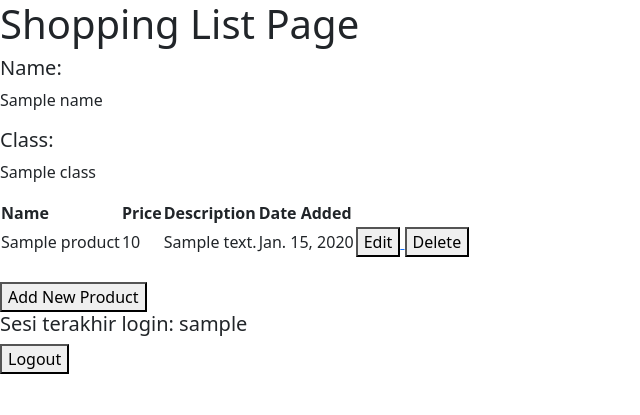
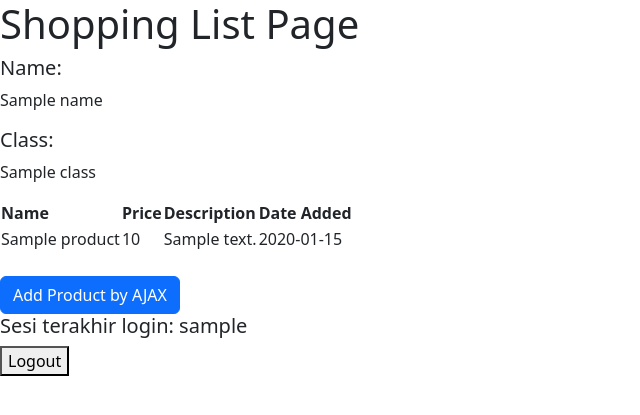
Before and after one commit to belatijagad/shopping-list, a Django app: template main/templates/main.html in a window 1280 px wide. Shown: the top 415 px of the page, without its empty margins (0-640 px from the left). Run offline with Django 4.2, Linux system fonts and the light colour scheme; tables that the repository leaves empty hold one stand-in row (values such as "Sample post"); the template is opened without the code that fills it: values that come from a table or form of the project are taken from there, most other values are stand-ins (such as "Sample title", 1, 10 or a date in 2020).

Commit message:
tutorial 5

```diff
--- a/main/templates/main.html
+++ b/main/templates/main.html
@@ -9,45 +9,44 @@
     <h5>Class:</h5>
     <p>{{class}}</p>
 
-    <table>
-        <tr>
-            <th>Name</th>
-            <th>Price</th>
-            <th>Description</th>
-            <th>Date Added</th>
-        </tr>
-
-        {% comment %} Berikut cara memperlihatkan data produk di bawah baris ini {% endcomment %}
-
-        {% for product in products %}
-            <tr>
-                <td>{{product.name}}</td>
-                <td>{{product.price}}</td>
-                <td>{{product.description}}</td>
-                <td>{{product.date_added}}</td>
-                <td>
-                    <a href="{% url 'main:edit_product' product.pk %}">
-                        <button>
-                            Edit
-                        </button>
-                    </a>
-                    <a href="{% url 'main:delete_product' product.pk %}">
-                          <button>
-                              Delete
-                          </button>
-                      </a>
-                </td>
-            </tr>
-        {% endfor %}
-    </table>
+    <table id="product_table"></table>
 
     <br />
 
-    <a href="{% url 'main:create_product' %}">
-        <button>
-            Add New Product
-        </button>
-    </a>
+    <div class="modal fade" id="exampleModal" tabindex="-1" aria-labelledby="exampleModalLabel" aria-hidden="true">
+        <div class="modal-dialog">
+            <div class="modal-content">
+                <div class="modal-header">
+                    <h1 class="modal-title fs-5" id="exampleModalLabel">Add New Product</h1>
+                    <button type="button" class="btn-close" data-bs-dismiss="modal" aria-label="Close"></button>
+                </div>
+                <div class="modal-body">
+                    <form id="form" onsubmit="return false;">
+                        {% csrf_token %}
+                        <div class="mb-3">
+                            <label for="name" class="col-form-label">Name:</label>
+                            <input type="text" class="form-control" id="name" name="name"></input>
+                        </div>
+                        <div class="mb-3">
+                            <label for="price" class="col-form-label">Price:</label>
+                            <input type="number" class="form-control" id="price" name="price"></input>
+                        </div>
+                        <div class="mb-3">
+                            <label for="description" class="col-form-label">Description:</label>
+                            <textarea class="form-control" id="description" name="description"></textarea>
+                        </div>
+                    </form>
+                </div>
+                <div class="modal-footer">
+                    <button type="button" class="btn btn-secondary" data-bs-dismiss="modal">Close</button>
+                    <button type="button" class="btn btn-primary" id="button_add" data-bs-dismiss="modal">Add Product</button>
+                </div>
+            </div>
+        </div>
+    </div>
+
+    <button type="button" class="btn btn-primary" data-bs-toggle="modal" data-bs-target="#exampleModal">Add Product by AJAX</button>
+
 
     <h5>Sesi terakhir login: {{ last_login }}</h5>
 
@@ -57,4 +56,45 @@
         </button>
     </a>
 
+    <script>
+        async function getProducts() {
+            return fetch("{% url 'main:get_product_json' %}").then((res) => res.json())
+        }
+        async function refreshProducts() {
+            document.getElementById("product_table").innerHTML = ""
+            const products = await getProducts()
+            let htmlString = `<tr>
+                <th>Name</th>
+                <th>Price</th>
+                <th>Description</th>
+                <th>Date Added</th>
+            </tr>`
+            products.forEach((item) => {
+                htmlString += `\n<tr>
+                <td>${item.fields.name}</td>
+                <td>${item.fields.price}</td>
+                <td>${item.fields.description}</td>
+                <td>${item.fields.date_added}</td>
+            </tr>`
+            })
+
+            document.getElementById("product_table").innerHTML = htmlString
+        }
+
+        refreshProducts()
+
+        function addProduct() {
+            fetch("{% url 'main:add_product_ajax' %}", {
+                method: "POST",
+                body: new FormData(document.querySelector('#form'))
+            }).then(refreshProducts)
+
+            document.getElementById("form").reset()
+            return false
+        }
+
+        document.getElementById("button_add").onclick = addProduct
+
+    </script>
+
 {% endblock content %}
--- a/main/urls.py
+++ b/main/urls.py
@@ -11,6 +11,8 @@ from main.views import (
     register,
     login_user,
     logout_user,
+    get_product_json,
+    add_product_ajax,
 )
 
 app_name = 'main'
@@ -27,4 +29,6 @@ urlpatterns = [
     path('register/', register, name='register'),
     path('login/', login_user, name='login_user'),
     path('logout/', logout_user, name='logout_user'),
+    path('get-product/', get_product_json, name='get_product_json'),
+    path('create-product-ajax/', add_product_ajax, name='add_product_ajax')
 ]
--- a/main/views.py
+++ b/main/views.py
@@ -1,6 +1,6 @@
 import datetime
 from django.shortcuts import render, redirect
-from django.http import HttpResponseRedirect, HttpResponse
+from django.http import HttpResponseRedirect, HttpResponse, HttpResponseNotFound
 from main.forms import ProductForm
 from main.models import Product
 from django.urls import reverse
@@ -9,6 +9,7 @@ from django.contrib.auth.forms import UserCreationForm
 from django.contrib import messages
 from django.contrib.auth import authenticate, login, logout
 from django.contrib.auth.decorators import login_required
+from django.views.decorators.csrf import csrf_exempt
 
 @login_required(login_url='/login')
 def show_main(request):
@@ -106,3 +107,22 @@ def delete_product(request, id):
     product.delete()
     # Kembali ke halaman awal
     return HttpResponseRedirect(reverse('main:show_main'))
+
+def get_product_json(request):
+    product_item = Product.objects.all()
+    return HttpResponse(serializers.serialize('json', product_item))
+
+@csrf_exempt
+def add_product_ajax(request):
+    if request.method == 'POST':
+        name = request.POST.get("name")
+        price = request.POST.get("price")
+        description = request.POST.get("description")
+        user = request.user
+
+        new_product = Product(name=name, price=price, description=description, user=user)
+        new_product.save()
+
+        return HttpResponse(b"CREATED", status=201)
+
+    return HttpResponseNotFound()
```
